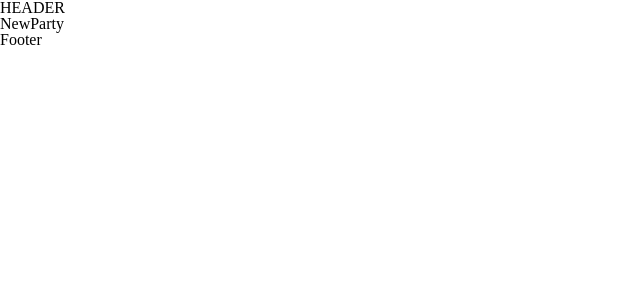
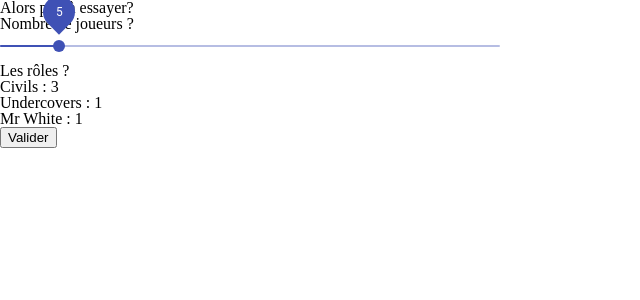
Before and after one commit to clb-app/undercover_frontend_react, a React (Create React App) app: page /new in a window 1280 px wide. Shown: the top 300 px of the page, without its empty margins (0-640 px from the left). Built offline with nearby package versions, Linux system fonts and the light colour scheme.

Commit message:
NewParty page setup

```diff
--- a/package.json
+++ b/package.json
@@ -3,6 +3,7 @@
   "version": "0.1.0",
   "private": true,
   "dependencies": {
+    "@material-ui/core": "^4.11.3",
     "@testing-library/jest-dom": "^5.11.4",
     "@testing-library/react": "^11.1.0",
     "@testing-library/user-event": "^12.1.10",
--- a/src/App.js
+++ b/src/App.js
@@ -46,10 +46,10 @@ const App = () => {
 
   return (
     <Router>
-      <Header />
+      {/* <Header /> */}
       <Switch>
         <Route path="/new">
-          <NewParty player={player} />
+          <NewParty player={player} api={api} />
         </Route>
         <Route path="/join">
           <JoinParty player={player} />
@@ -61,7 +61,7 @@ const App = () => {
           <Home player={player} />
         </Route>
       </Switch>
-      <Footer />
+      {/* <Footer /> */}
     </Router>
   );
 };
--- a/src/containers/NewParty.js
+++ b/src/containers/NewParty.js
@@ -1,10 +1,129 @@
-import React from "react";
+import React, { useState, useEffect } from "react";
+import Slider from "@material-ui/core/Slider";
+import { useHistory } from "react-router-dom";
+import axios from "axios";
 
 // import CSS
 import "./NewParty.css";
 
-const NewParty = () => {
-  return <div className="NewParty">NewParty</div>;
+// import des composants
+import Button from "../components/Button";
+import EnterPseudo from "../components/EnterPseudo";
+
+const NewParty = ({ player, api }) => {
+  const [sliderValue, setSliderValue] = useState(5);
+  const [roles, setRoles] = useState({});
+  const [isPlayerUnknown, setIsPlayerUnknown] = useState(false);
+
+  useEffect(() => {
+    switch (sliderValue) {
+      case 3:
+        setRoles({ civils: 2, undercovers: 1, mrwhite: 0 });
+        break;
+      case 4:
+        setRoles({ civils: 3, undercovers: 1, mrwhite: 0 });
+        break;
+      case 5:
+        setRoles({ civils: 3, undercovers: 1, mrwhite: 1 });
+        break;
+      case 6:
+        setRoles({ civils: 4, undercovers: 1, mrwhite: 1 });
+        break;
+      case 7:
+        setRoles({ civils: 4, undercovers: 2, mrwhite: 1 });
+        break;
+      case 8:
+        setRoles({ civils: 5, undercovers: 2, mrwhite: 1 });
+        break;
+      case 9:
+        setRoles({ civils: 5, undercovers: 3, mrwhite: 1 });
+        break;
+      case 10:
+        setRoles({ civils: 6, undercovers: 3, mrwhite: 1 });
+        break;
+      case 11:
+        setRoles({ civils: 6, undercovers: 3, mrwhite: 2 });
+        break;
+      case 12:
+        setRoles({ civils: 7, undercovers: 3, mrwhite: 2 });
+        break;
+      case 13:
+        setRoles({ civils: 7, undercovers: 4, mrwhite: 2 });
+        break;
+      case 14:
+        setRoles({ civils: 8, undercovers: 4, mrwhite: 2 });
+        break;
+      case 15:
+        setRoles({ civils: 8, undercovers: 5, mrwhite: 2 });
+        break;
+      case 16:
+        setRoles({ civils: 9, undercovers: 5, mrwhite: 2 });
+        break;
+      case 17:
+        setRoles({ civils: 9, undercovers: 5, mrwhite: 3 });
+        break;
+      case 18:
+        setRoles({ civils: 10, undercovers: 5, mrwhite: 3 });
+        break;
+      case 19:
+        setRoles({ civils: 10, undercovers: 6, mrwhite: 3 });
+        break;
+      case 20:
+        setRoles({ civils: 10, undercovers: 6, mrwhite: 4 });
+        break;
+      default:
+        break;
+    }
+  }, [sliderValue]);
+
+  const history = useHistory();
+
+  const handleSubmit = async () => {
+    if (!player) {
+      setIsPlayerUnknown(true);
+    } else {
+      try {
+        const response = await axios.post(`${api}/party/new`, {
+          player_id: player._id,
+          playerNumber: sliderValue,
+          roles,
+        });
+
+        if (response.status === 200) {
+          history.push(`/party/${response.data.code}`);
+        }
+      } catch (err) {
+        console.log(err);
+      }
+    }
+  };
+
+  return (
+    <div className="NewParty">
+      <h2>{`${
+        player
+          ? "Alors " +
+            player.nickname +
+            " tu es prêt à lancer une nouvelle partie ?"
+          : "Alors prêt à essayer?"
+      }`}</h2>
+      <h4>Nombre de joueurs ?</h4>
+      <Slider
+        style={{ width: "500px" }}
+        value={sliderValue}
+        valueLabelDisplay="on"
+        min={3}
+        max={20}
+        onChange={(e, value) => setSliderValue(value)}
+      />
+      <h4>Les rôles ?</h4>
+      <p>Civils : {roles.civils}</p>
+      <p>Undercovers : {roles.undercovers}</p>
+      <p>Mr White : {roles.mrwhite}</p>
+      <Button title="Valider" onClick={handleSubmit} />
+      {isPlayerUnknown && <EnterPseudo />}
+    </div>
+  );
 };
 
 export default NewParty;
```
Also changed, not shown: 1 other file (tests, documents, lock files or other folders).
